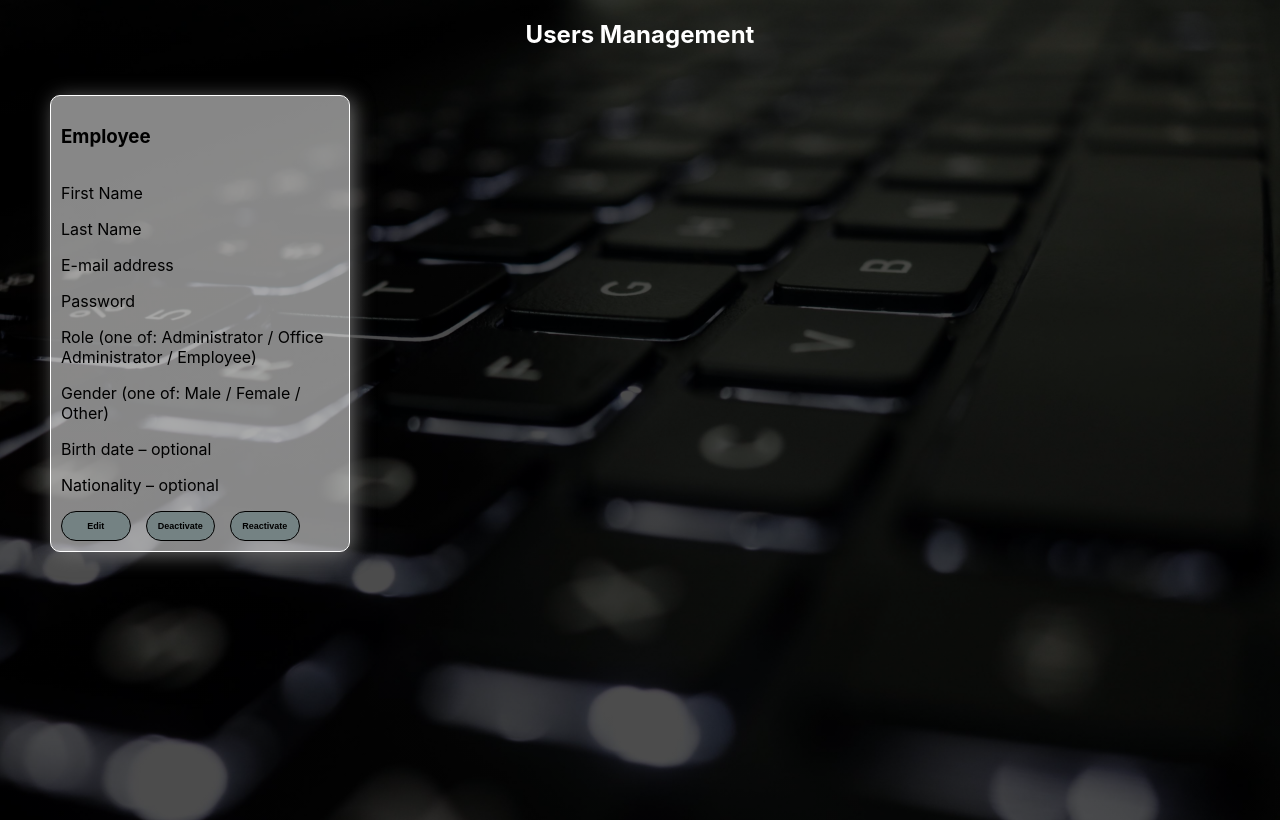
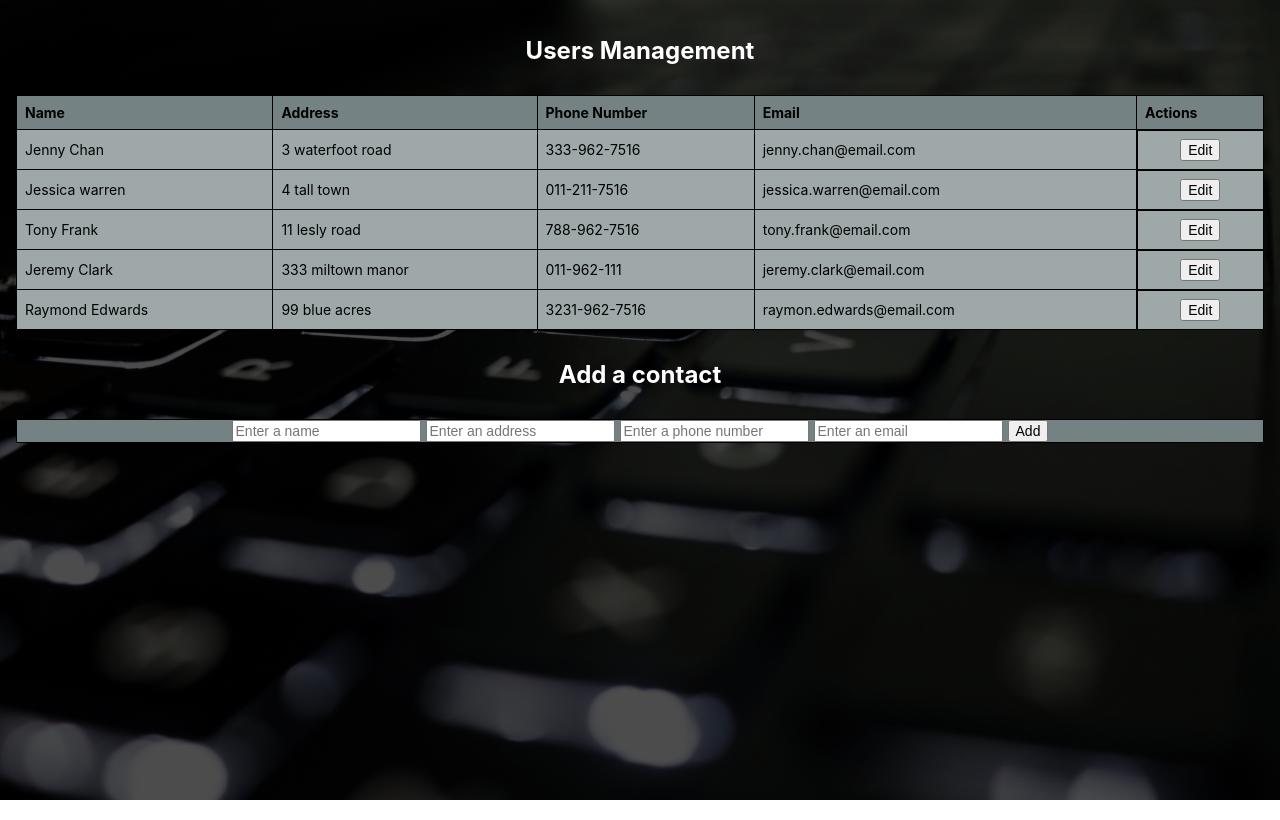
Before and after one commit to Catalinx99/assist-tech, a React (Create React App) app: page /usermanagement in a window 1280 px wide. Built offline with nearby package versions, Linux system fonts and the light colour scheme.

Commit message:
am schimbat cardurile cu un tabel

```diff
--- /dev/null
+++ b/src/components/Users Management Page/EditableRow.js
@@ -0,0 +1,51 @@
+import React from 'react'
+
+const EditableRow = ({ editFormData, handleEditFormChange, handleCancelClick }) => {
+  return (
+    <tr>
+      <td>
+        <input
+          text="text"
+          required="required"
+          placeholder='Enter a name'
+          name='fullName'
+          value={editFormData.fullName}
+          onChange={handleEditFormChange} />
+      </td>
+      <td>
+        <input
+          text="text"
+          required="required"
+          placeholder='Enter an address'
+          name='address'
+          value={editFormData.address}
+          onChange={handleEditFormChange} />
+      </td>
+      <td>
+        <input
+          text="text"
+          required="required"
+          placeholder='Enter a phone number'
+          name='phoneNumber'
+          value={editFormData.phoneNumber}
+          onChange={handleEditFormChange} />
+      </td>
+      <td>
+        <input
+          text="email"
+          required="required"
+          placeholder='Enter an email'
+          name='email'
+          value={editFormData.email}
+          onChange={handleEditFormChange} />
+      </td>
+      <td>
+        <button type='submit'> Save </button>
+        <button type='button' onClick={handleCancelClick}>
+          Cancel </button>
+      </td>
+    </tr>
+  )
+}
+
+export default EditableRow
--- /dev/null
+++ b/src/components/Users Management Page/MockData.json
@@ -0,0 +1,37 @@
+[
+  {
+    "id": 1,
+    "fullName": "Jenny Chan",
+    "address": "3 waterfoot road",
+    "phoneNumber": "333-962-7516",
+    "email": "jenny.chan@email.com"
+  },
+  {
+    "id": 2,
+    "fullName": "Jessica warren",
+    "address": "4 tall town",
+    "phoneNumber": "011-211-7516",
+    "email": "jessica.warren@email.com"
+  },
+  {
+    "id": 3,
+    "fullName": "Tony Frank",
+    "address": "11 lesly road",
+    "phoneNumber": "788-962-7516",
+    "email": "tony.frank@email.com"
+  },
+  {
+    "id": 4,
+    "fullName": "Jeremy Clark",
+    "address": "333 miltown manor",
+    "phoneNumber": "011-962-111",
+    "email": "jeremy.clark@email.com"
+  },
+  {
+    "id": 5,
+    "fullName": "Raymond Edwards",
+    "address": "99 blue acres",
+    "phoneNumber": "3231-962-7516",
+    "email": "raymon.edwards@email.com"
+  }
+]
--- /dev/null
+++ b/src/components/Users Management Page/ReadOnlyRow.js
@@ -0,0 +1,19 @@
+import React from 'react'
+
+const ReadOnlyRow = ({ contact, handleEditClick }) => {
+  return (
+    <tr>
+      <td> {contact.fullName} </td>
+      <td> {contact.address} </td>
+      <td> {contact.phoneNumber} </td>
+      <td> {contact.email} </td>
+      <td>
+        <button type='button' onClick={(event) => handleEditClick(event, contact)}>
+          Edit
+        </button>
+      </td>
+    </tr>
+  );
+};
+
+export default ReadOnlyRow
--- a/src/components/Users Management Page/UsersManagement.css
+++ b/src/components/Users Management Page/UsersManagement.css
@@ -1,44 +1,51 @@
-
-.titlu {
+.appContainer h2 {
+  color: #ffffff;
   text-align: center;
-  color: #ffffff;
 }
 
-.card{
-  display: inline-flex;
-  flex-wrap: wrap;
-  width: 25%;
+.appContainer {
+  display: flex;
+  flex-direction: column;
+  gap: 10px;
+  padding: 1rem;
 }
 
-.carduri{
+table {
+  border-collapse: collapse;
   width: 100%;
-  border: 1px solid #ffffff;
-  border-radius: 10px;
-  padding: 10px;
-  margin: 10px;
-  box-shadow: 4px 3px 20px 0px  #6a6a6a;
-  color: #000000;
-  background-color: #ffffff87;
 }
-.carduri h3{
-  height: 20px;
-  padding-bottom: 20px;
+
+th,
+td {
+  border: 1px solid #000000;
+  text-align: left;
+  padding: 8px;
+  font-size: 32px;
 }
-.butonCard{
-	width: 25%;
-	height: 30px;
-	border: 1px solid;
-	background: rgb(116 130 131);
-	border-radius: 25px;
-	font-size: 9px;
-	color: #000000;
-	font-weight: 700;
-	cursor: pointer;
-	outline: none;
-	margin-right: 15px;
+
+th {
+  background-color: rgb(116 130 131);
 }
-.butonCard:hover{
-	border-color: #FFFFFF;
-	color: #FFFFFF;
-	transition: 0.9s;
+
+td {
+  background-color: rgb(158, 168, 169);
 }
+
+form {
+  display: flex;
+  gap: 5px;
+}
+
+form td:last-child {
+  display: flex;
+  justify-content: space-evenly;
+}
+
+form * {
+  font-size: 14px;
+}
+.addContact {
+  justify-content: center;
+  border: 1px solid #000000;
+  background-color: rgb(116 130 131);
+}
--- a/src/components/Users Management Page/UsersManagement.js
+++ b/src/components/Users Management Page/UsersManagement.js
@@ -1,25 +1,162 @@
 import "./UsersManagement.css"
+import data from "./MockData.json";
+import { useState, Fragment } from "react";
+import { nanoid } from 'nanoid';
+import ReadOnlyRow from "./ReadOnlyRow";
+import EditableRow from "./EditableRow";
+
 
 const UsersManagement = () => {
+  const [contacts, setContacts] = useState(data);
+  const [addFormData, setAddFormData] = useState({
+    fullName: '',
+    address: '',
+    phoneNumber: '',
+    email: ''
+  })
+
+  const [editFormData, setEditFormData] = useState({
+    fullName: '',
+    address: '',
+    phoneNumber: '',
+    email: ''
+  })
+
+
+  const [editContactId, setEditContactId] = useState(null);
+
+  const handleAddFormChange = (event) => {
+    event.preventDefault();
+
+    const fieldName = event.target.getAttribute('name');
+    const fieldValue = event.target.value;
+
+    const newFormData = { ...addFormData };
+    newFormData[fieldName] = fieldValue;
+
+    setAddFormData(newFormData);
+  };
+
+  const handleEditFormChange = (event) => {
+    event.preventDefault();
+    const fieldName = event.target.getAttribute("name");
+    const fieldValue = event.target.value;
+
+    const newFormData = { ...editFormData }
+    newFormData[fieldName] = fieldValue;
+
+    setEditFormData(newFormData);
+  }
+
+  const handleAddFormSubmit = (event) => {
+    event.preventDefault();
+    const newContact = {
+      id: nanoid(),
+      fullName: addFormData.fullName,
+      address: addFormData.address,
+      phoneNumber: addFormData.phoneNumber,
+      email: addFormData.email,
+    };
+
+    const newContacts = [...contacts, newContact];
+    setContacts(newContacts);
+  };
+
+  const handleEditFormSubmit = (event) => {
+    event.preventDefault();
+
+    const editedContact = {
+      id: editContactId,
+      fullName: editFormData.fullName,
+      address: editFormData.address,
+      phoneNumber: editFormData.phoneNumber,
+      email: editFormData.email
+    }
+    const newContacts = [...contacts];
+
+    const index = contacts.findIndex((contact) => contact.id === editContactId);
+    newContacts[index] = editedContact;
+
+    setContacts(newContacts);
+    setEditContactId(null);
+  }
+
+  const handleEditClick = (event, contact) => {
+    event.preventDefault();
+    setEditContactId(contact.id);
+
+    const formValues = {
+      fullName: contact.fullName,
+      address: contact.address,
+      phoneNumber: contact.phoneNumber,
+      email: contact.email,
+    }
+    setEditFormData(formValues);
+  }
+
+  const handleCancelClick = () => {
+    setEditContactId(null);
+  }
   return (
-    <div className="users">
-      <h2 className="titlu"> Users Management </h2>
-      <ul className='card'>
-        <div className="carduri">
-          <h3> Employee </h3>
-          <p> First Name </p>
-          <p> Last Name </p>
-          <p> E-mail address </p>
-          <p> Password </p>
-          <p>  Role (one of: Administrator / Office Administrator / Employee) </p>
-          <p> Gender (one of: Male / Female / Other)  </p>
-          <p>  Birth date – optional </p>
-          <p>  Nationality – optional </p>
-          <button className="butonCard">Edit</button>
-          <button className="butonCard">Deactivate</button>
-          <button className="butonCard">Reactivate</button>
-        </div>
-      </ul>
+    <div className="appContainer">
+      <h2>Users Management</h2>
+      <form onSubmit={handleEditFormSubmit}>
+        <table>
+          <thead>
+            <tr>
+              <th> Name </th>
+              <th> Address </th>
+              <th> Phone Number </th>
+              <th> Email </th>
+              <th> Actions </th>
+            </tr>
+          </thead>
+          <tbody>
+            {contacts.map((contact) => (
+              <Fragment>
+                {editContactId === contact.id ?
+                  (<EditableRow editFormData={editFormData}
+                    handleEditFormChange={handleEditFormChange}
+                    handleCancelClick={handleCancelClick} />) :
+                  (<ReadOnlyRow contact={contact}
+                    handleEditClick={handleEditClick} />)}
+              </Fragment>
+            ))}
+          </tbody>
+        </table>
+      </form>
+      <h2>Add a contact</h2>
+      <form onSubmit={handleAddFormSubmit} className="addContact">
+        <input
+          type="text"
+          name="fullName"
+          required="required"
+          placeholder="Enter a name"
+          onChange={handleAddFormChange}
+        />
+        <input
+          type="text"
+          name="address"
+          required="required"
+          placeholder="Enter an address"
+          onChange={handleAddFormChange}
+        />
+        <input
+          type="text"
+          name="phoneNumber"
+          required="required"
+          placeholder="Enter a phone number"
+          onChange={handleAddFormChange}
+        />
+        <input
+          type="email"
+          name="email"
+          required="required"
+          placeholder="Enter an email"
+          onChange={handleAddFormChange}
+        />
+        <button type="submit">Add</button>
+      </form>
     </div>
   )
 }
```
